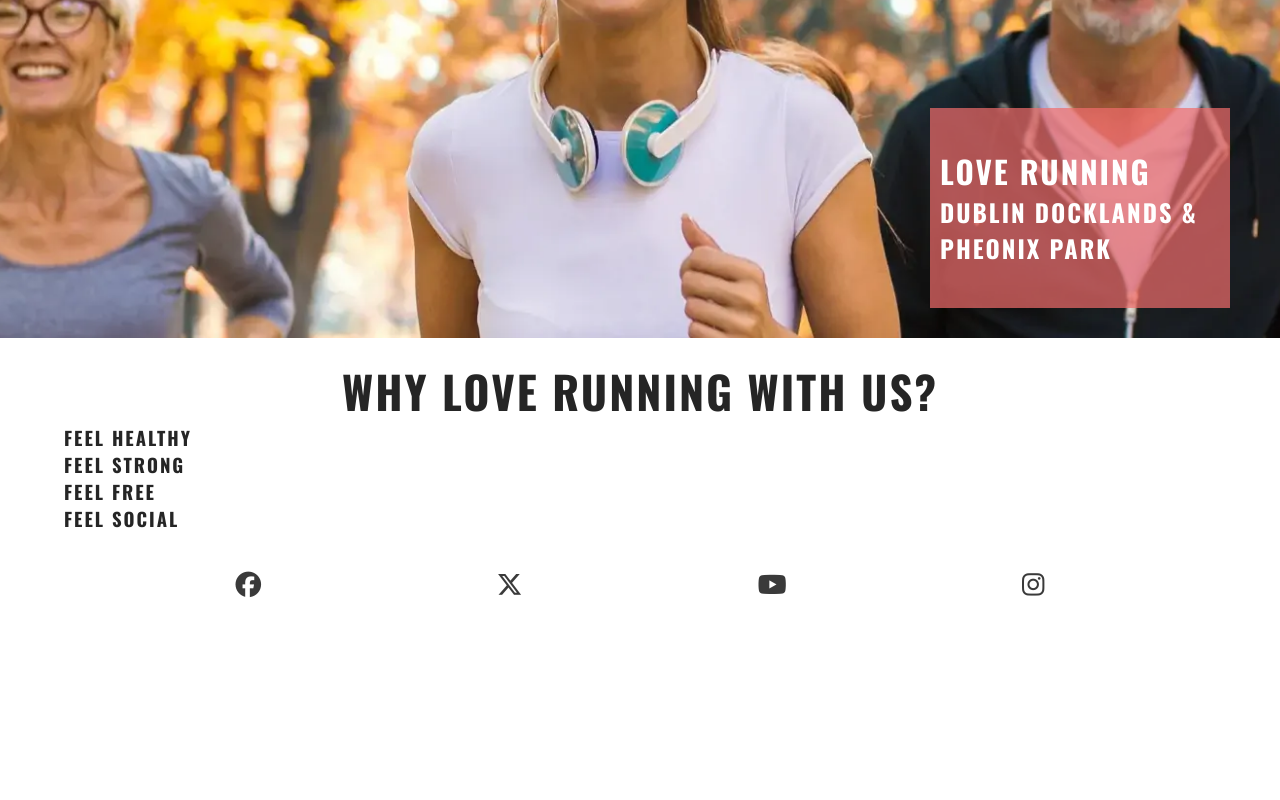
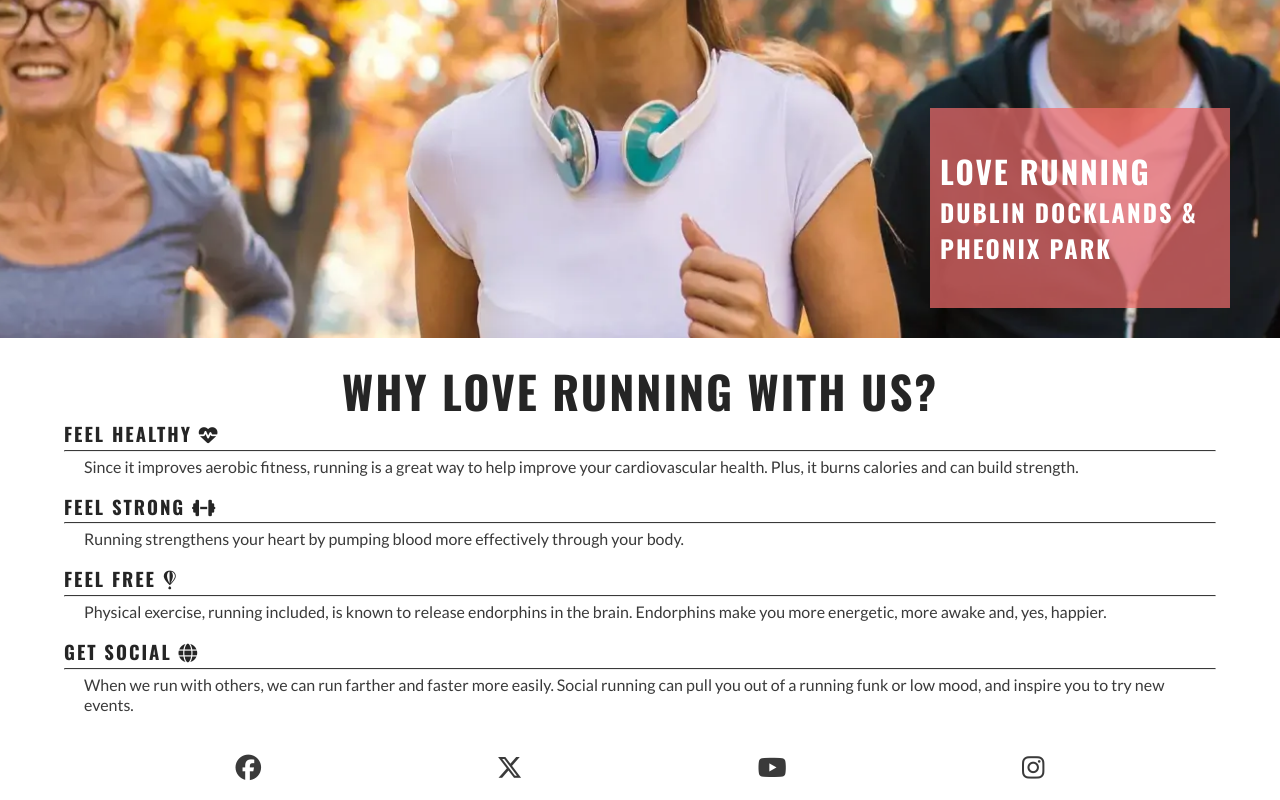
Before and after one commit to ajswanwick/love-running-, a plain HTML site: page index.html in a window 1280 px wide. Shown: the part 341-1141 px from the top of the page. Before the commit the page ends 959 px from the top, so only its background shows below. Drawn offline with nearby package versions, Linux system fonts and the light colour scheme.

Commit message:
add text to paragraphs add style to sectsections

```diff
--- a/assets/css/style.css
+++ b/assets/css/style.css
@@ -30,7 +30,10 @@ h1, h2, h3{
 }
 
 
-
+hr{
+    border-top: 1px solid #3a3a3a;
+    margin: 5px 0;
+}
 
 
 
@@ -139,6 +142,15 @@ position: relative;
     text-align: center;
    }
 
+   #benefits-physical > div, #benefits-mental > div{
+    line-height: 20px;
+    margin-bottom: 20px;
+   }
+
+   #benefits p{
+    padding: 0 20px;
+   }
+
 /*footer*/
 #social-networks{
     text-align: center;
--- a/index.html
+++ b/index.html
@@ -46,18 +46,32 @@
         <div id="benefits">
             <div id="benefits-physical">
                 <div>
-                    <h3>feel Healthy</h3>
+                    <h3>feel Healthy <i class="fa-solid fa-heart-pulse"></i></h3>
+                    <hr>
+                    <p>Since it improves aerobic fitness, running is a great way to help improve your
+                        cardiovascular health. Plus, it burns calories and can build strength.</p>
                 </div>
                 <div>
-                    <h3>Feel strong</h3>
+                    <h3>Feel strong <i class="fa-solid fa-dumbbell"></i></h3>
+                    <hr>
+                    <p>Running strengthens your heart by pumping blood more effectively
+                        through your body.</p>
                 </div>
             </div>
             <div id="benefits-mental">
                 <div>
-                    <h3>Feel Free</h3>
+                    <h3>Feel Free <i class="fa-brands fa-fly"></i></h3>
+                    <hr>
+                    <p>Physical exercise, running included, is known to release endorphins in
+                        the brain. Endorphins make you more energetic, more awake and, yes, happier.
+                    </p>
                 </div>
                 <div>
-                    <h3>Feel Social</h3>
+                    <h3>Get Social <i class="fa-solid fa-globe"></i></h3>
+                    <hr>
+                    <p>When we run with others, we can run farther and faster more easily. Social running
+                        can pull you out of a running funk or low mood, and inspire you to try new events.</p>
+
                 </div>
 
             </div>
```
